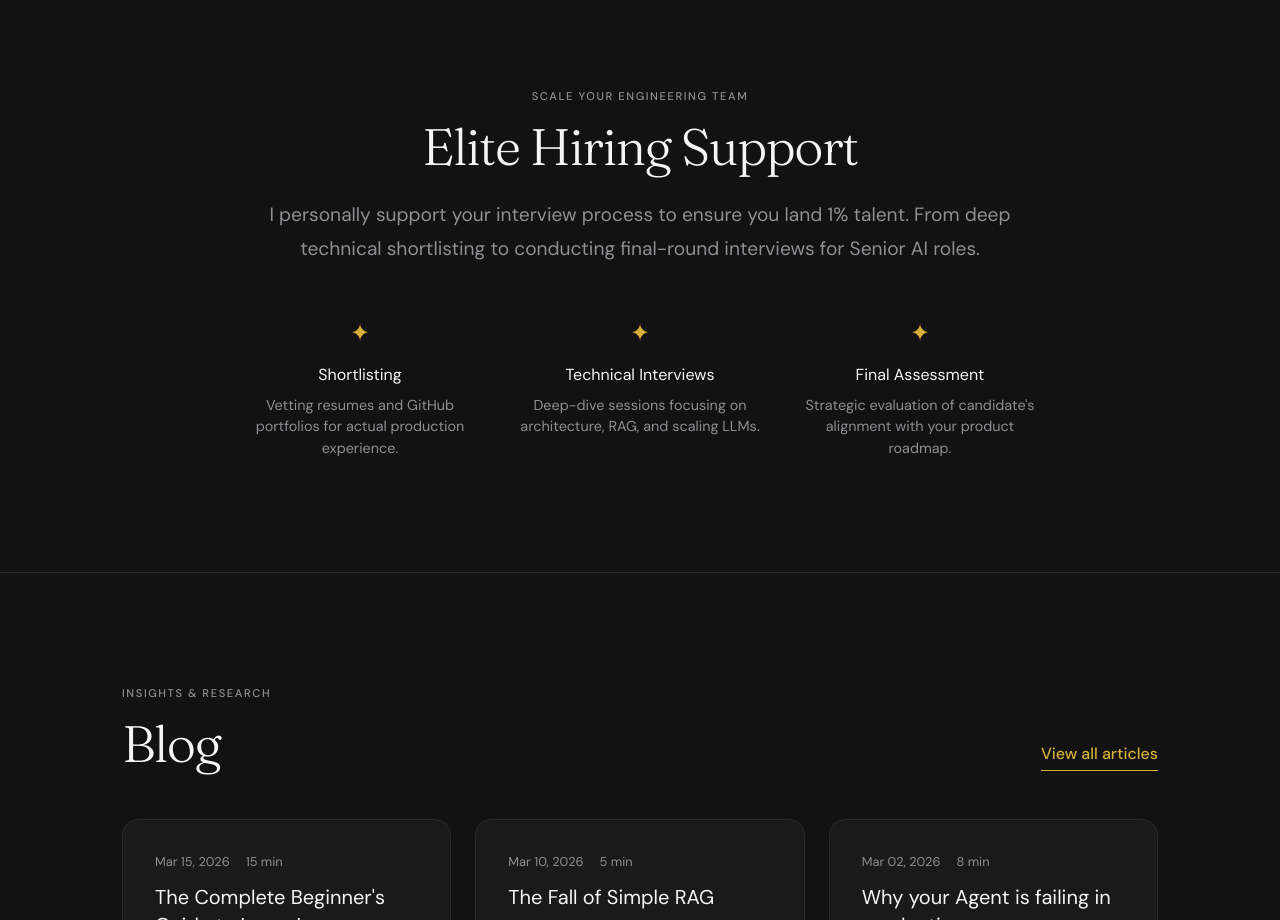
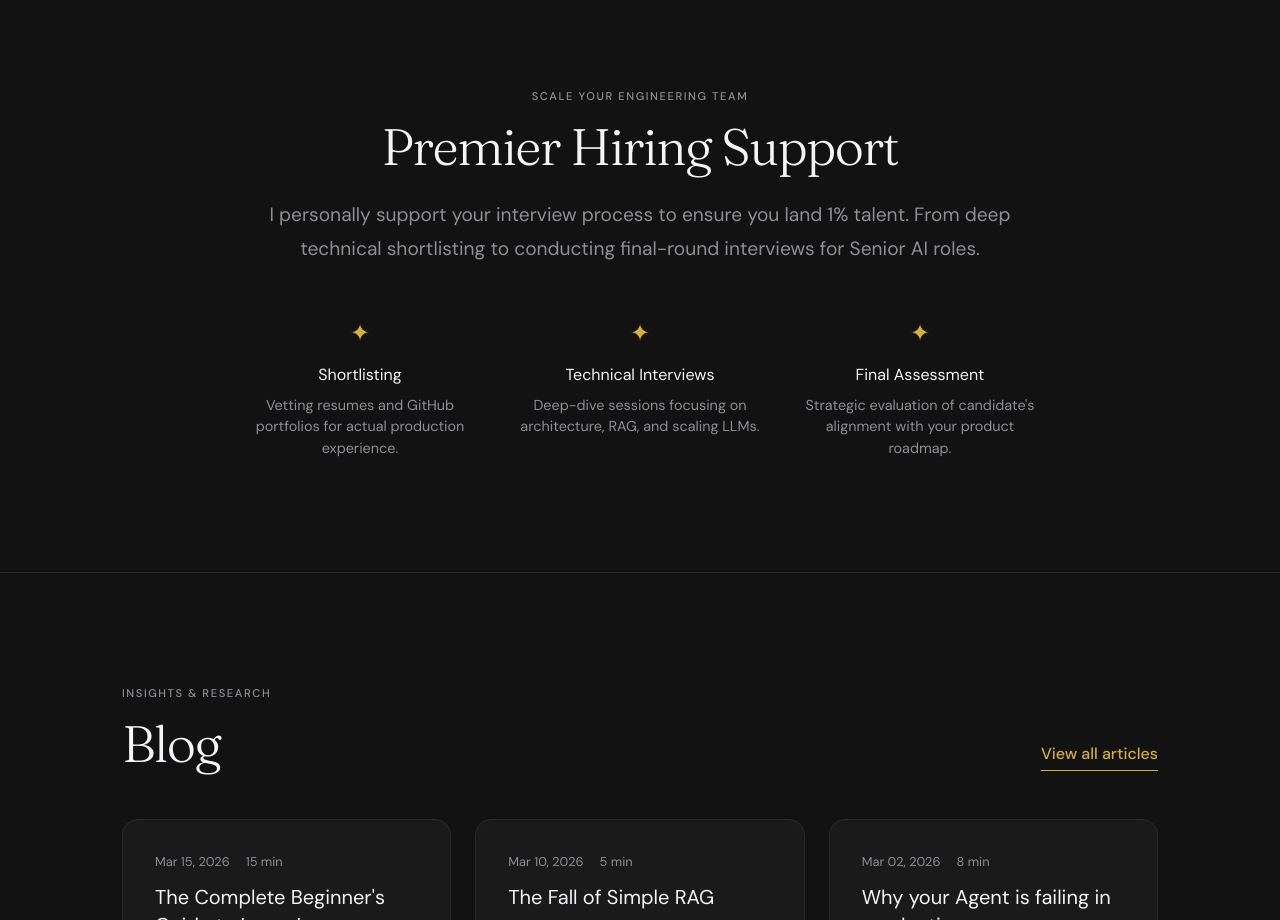
Before and after one commit to iampraveenvemula/fastinai, a React (Vite) app: page / in a window 1280 px wide. Shown: the part 2380-3300 px from the top of the page. Built offline with nearby package versions, Linux system fonts and the light colour scheme.

Commit message:
refactor(hiring): rebrand Elite Hiring Support to Premier Hiring Support

```diff
--- a/src/components/HiringSupport.jsx
+++ b/src/components/HiringSupport.jsx
@@ -17,7 +17,7 @@ export default function HiringSupport() {
                 <div ref={ref} className="reveal" style={{ maxWidth: '800px', margin: '0 auto', textAlign: 'center' }}>
                     <span className="label" style={{ display: 'block', marginBottom: 16 }}>Scale Your Engineering Team</span>
                     <h2 className="display" style={{ fontSize: 'clamp(2.2rem, 4vw, 3.4rem)', color: 'var(--text)', marginBottom: 24 }}>
-                        Elite Hiring Support
+                        Premier Hiring Support
                     </h2>
                     <p style={{ color: 'var(--text-muted)', fontSize: '1.2rem', lineHeight: 1.8, marginBottom: 48 }}>
                         I personally support your interview process to ensure you land 1% talent. From deep technical shortlisting to conducting final-round interviews for Senior AI roles.
```
